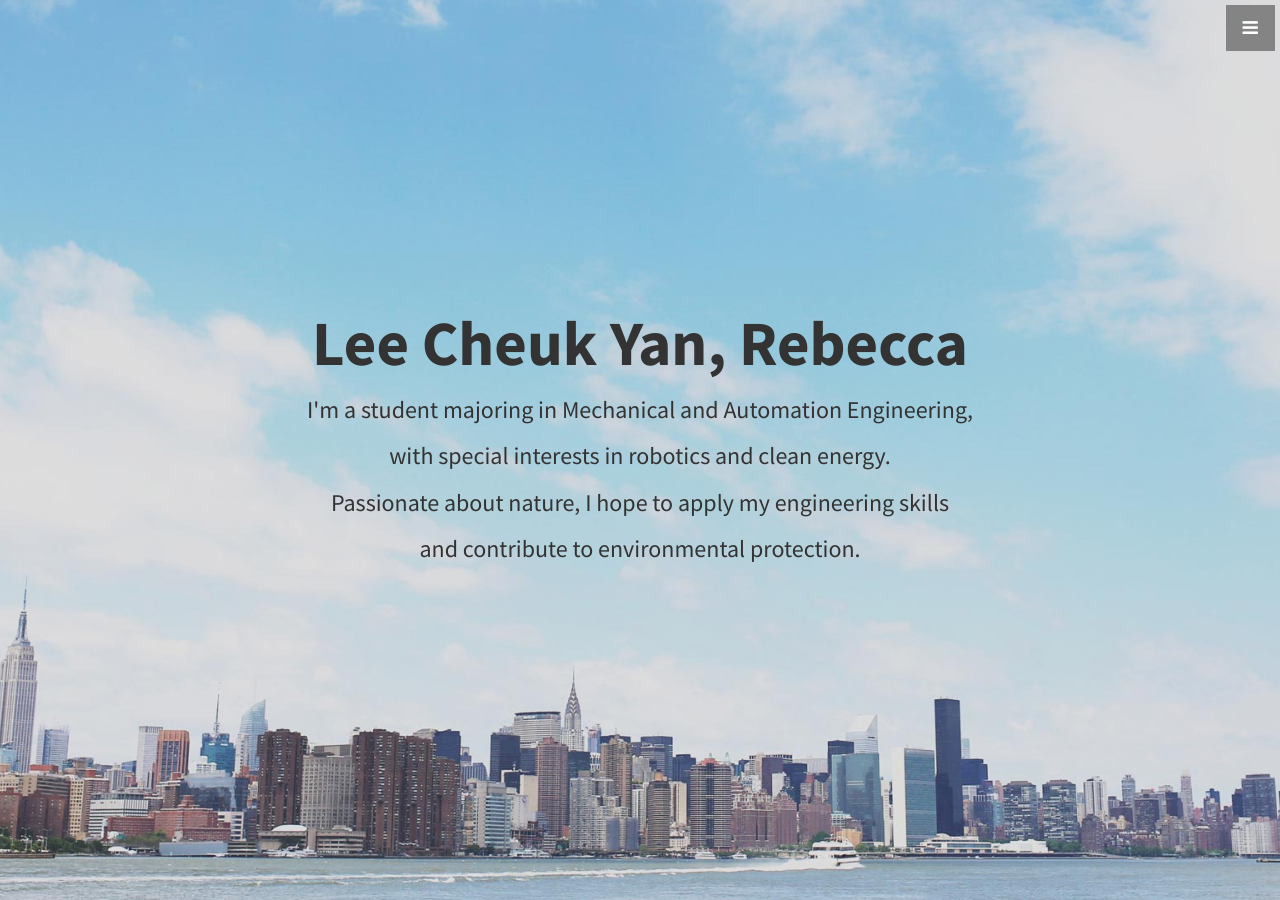
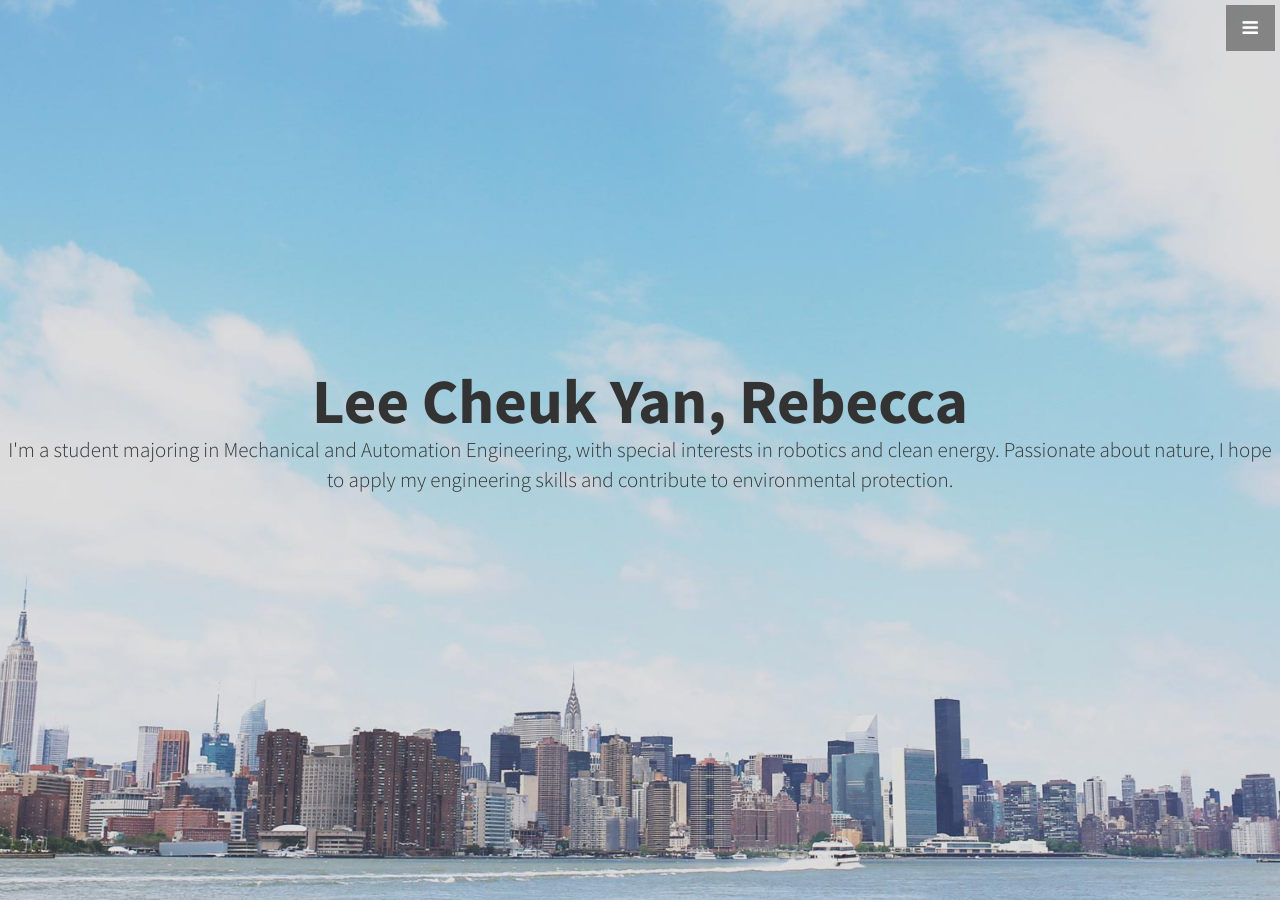
Before and after one commit to leelacceber/stylish-portfolio-jekyll-master, a Jekyll site: the page built from index.html, in a window 1280 px wide and 900 px high. Built offline with Jekyll 4.4.1, drawn with Linux system fonts in a browser that asks for light colours.

Commit message:
Update header.html

```diff
--- a/_includes/header.html
+++ b/_includes/header.html
@@ -1,10 +1,10 @@
 <header id="top" class="header">
   <div class="text-vertical-center">
     <h1>Lee Cheuk Yan, Rebecca</h1>
-    <h3>I'm a student majoring in Mechanical and Automation Engineering, </h3>
-      <h3>with special interests in robotics and clean energy. </h3>
-      <h3>Passionate about nature, I hope to apply my engineering skills </h3>
-      <h3>and contribute to environmental protection. </h3>
+    <p class="lead">I'm a student majoring in Mechanical and Automation Engineering,
+      with special interests in robotics and clean energy.
+      Passionate about nature, I hope to apply my engineering skills
+      and contribute to environmental protection. </p>
     <br>
   </div>
 </header>
```
